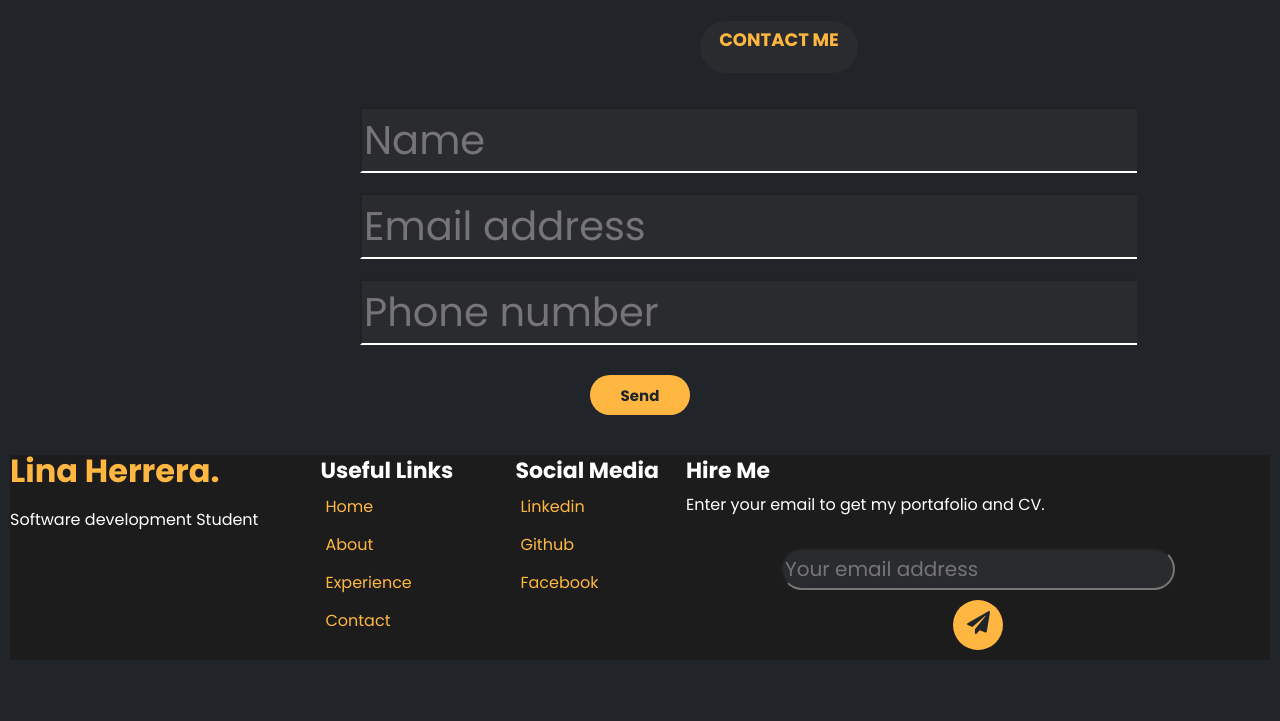
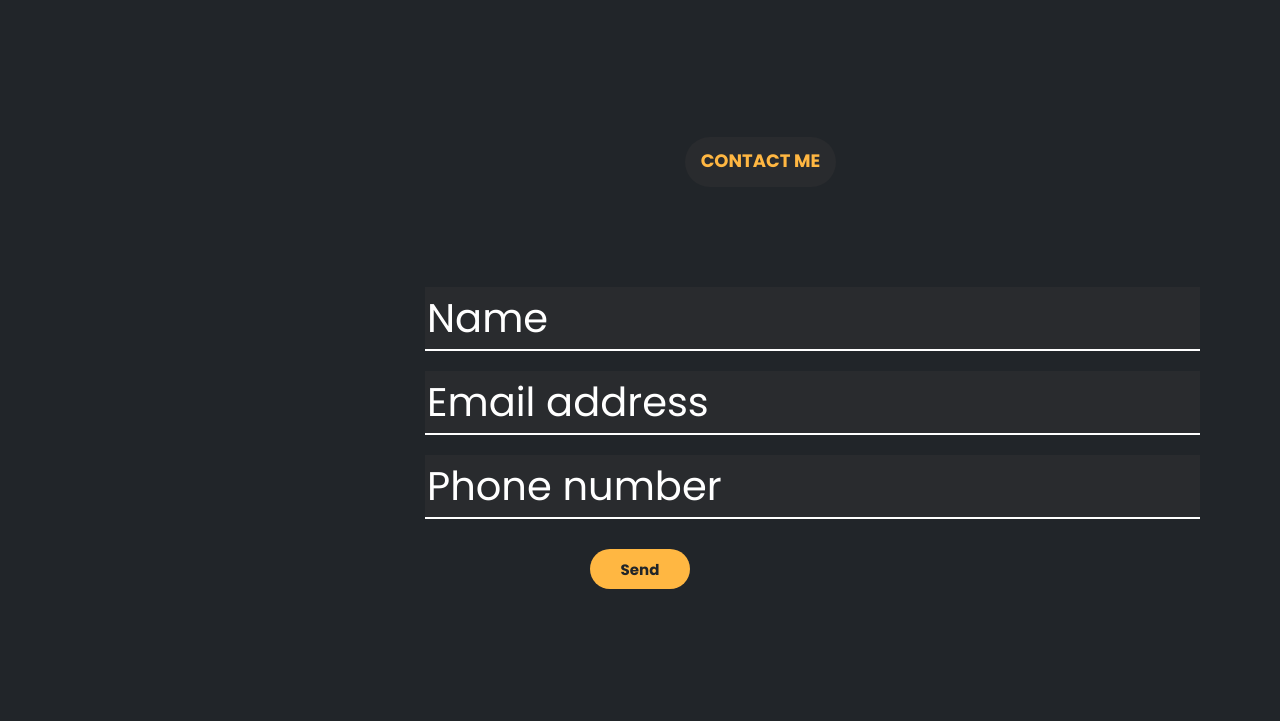
Before and after one commit to lherrer5/MyCV, a plain HTML site: page contact.html in a window 1280 px wide. Shown: the part 79-800 px from the top of the page. Drawn offline with Linux system fonts and the light colour scheme.

Commit message:
mi web parcial

```diff
--- a/contact.html
+++ b/contact.html
@@ -1,27 +1,30 @@
 <!DOCTYPE html>
 <html lang="en">
-
   <head>
-    <meta charset="UTF-8">
-    <meta http-equiv="X-UA-Compatible" content="IE=edge">
-    <meta name="viewport" content="width=device-width, initial-scale=1.0">
-    <link rel="preconnect" href="https://fonts.googleapis.com">
-    <link rel="preconnect" href="https://fonts.gstatic.com" crossorigin>
-    <link href="https://fonts.googleapis.com/css2?family=Poppins:ital,wght@0,400;0,600;0,700;1,400&display=swap"
-        rel="stylesheet">
+    <meta charset="UTF-8" />
+    <meta http-equiv="X-UA-Compatible" content="IE=edge" />
+    <meta name="viewport" content="width=device-width, initial-scale=1.0" />
+    <link rel="preconnect" href="https://fonts.googleapis.com" />
+    <link rel="preconnect" href="https://fonts.gstatic.com" crossorigin />
+    <link
+      href="https://fonts.googleapis.com/css2?family=Poppins:ital,wght@0,400;0,600;0,700;1,400&display=swap"
+      rel="stylesheet"
+    />
     <link
       href="https://fonts.googleapis.com/css2?family=Inter:wght@400;500;600&family=Poppins:ital,wght@0,400;0,600;0,700;1,400&display=swap"
-        rel="stylesheet">
+      rel="stylesheet"
+    />
     <link
       href="https://fonts.googleapis.com/css2?family=Inter:wght@400;500;600&family=Poppins:ital,wght@0,400;0,600;0,700;1,400&family=Work+Sans:wght@200;300;400;500&display=swap"
-        rel="stylesheet">
-    <link rel="stylesheet" href="./css/styles.css">
+      rel="stylesheet"
+    />
+    <link rel="stylesheet" href="./css/styles.css" />
     <title>My CV Lina M Herrera</title>
   </head>
 
   <body>
     <header>
-        <img src="./img/logo.png">
+      <img src="./img/logo.png" />
       <nav>
         <ul class="listaHeader">
           <li><a href="./index.html">Home</a></li>
@@ -32,25 +35,39 @@
       </nav>
       <button>Hire me</button>
     </header>
-    <main>
-        <h4 class="titleExpe">CONTACT ME</h4>
-        <br>
-        <br>
-        <br>
-        <br>
+    <main class="mainCont">
+      <h3 class="titleExpe">CONTACT ME</h3>
       <span>
         <ul>
-                <form class="datosContact" action="/enviar-name"><input class=Inputcon class="form" type="text" placeholder="Name">
+          <form class="datosContact" action="/enviar-name">
+            <input
+              class="Inputcon"
+              class="form"
+              type="text"
+              placeholder="Name"
+            />
           </form>
-                <br>
-                <form class="datosContact" action="/enviar-email"><input class=Inputcon class="form" type="text"
-                        placeholder="Email address"></form>
-                        <br>
-                <form class="datosContact" action="/enviar-phone"><input class=Inputcon class="form" type="text"
-                        placeholder="Phone number"></form>
+          <br />
+          <form class="datosContact" action="/enviar-email">
+            <input
+              class="Inputcon"
+              class="form"
+              type="text"
+              placeholder="Email address"
+            />
+          </form>
+          <br />
+          <form class="datosContact" action="/enviar-phone">
+            <input
+              class="Inputcon"
+              class="form"
+              type="text"
+              placeholder="Phone number"
+            />
+          </form>
         </ul>
       </span>
-        <br>
+      <br />
       <button>Send</button>
     </main>
     <footer>
@@ -70,23 +87,41 @@
       <div>
         <span Class="TitulosAbajo"> Social Media</span>
         <ul>
-                <li class="enBloque"><a
+          <li class="enBloque">
+            <a
               href="https://www.linkedin.com/public-profile/settings?lipi=urn%3Ali%3Apage%3Ad_flagship3_profile_self_edit_contact-info%3BsmC1IgNaTWeO3tIfkH%2B%2FeQ%3D%3D"
-                        target="_blank">Linkedin</a></li>
-                <li class="enBloque"><a href="https://github.com/lherrer5" target="_blank">Github</a></li>
-                <li class="enBloque"><a href="https://www.facebook.com/linamaria.h.o/" target="_blank">Facebook</a></li>
+              target="_blank"
+              >Linkedin</a
+            >
+          </li>
+          <li class="enBloque">
+            <a href="https://github.com/lherrer5" target="_blank">Github</a>
+          </li>
+          <li class="enBloque">
+            <a href="https://www.facebook.com/linamaria.h.o/" target="_blank"
+              >Facebook</a
+            >
+          </li>
         </ul>
       </div>
       <div>
         <span class="tituloHire"> Hire Me </span>
-            <span class="enBloque">Enter your email to get my portafolio and CV.</span>
-            <br>
+        <span class="enBloque"
+          >Enter your email to get my portafolio and CV.</span
+        >
+        <br />
         <form action="/enviar-cv">
-                <input class="form" type="text" placeholder="Your email address">
+          <input
+            id="inputFoot"
+            class="form"
+            type="text"
+            placeholder="Your email address"
+          />
+          <button id="buttonFoot" class="send" type="submit">
+            <img src="./img/Vector.svg" />
+          </button>
         </form>
-            <button class="send" type="submit"><img src="./img/Vector.svg"></button>
       </div>
     </footer>
   </body>
-
 </html>
--- a/css/styles.css
+++ b/css/styles.css
@@ -3,12 +3,12 @@
   margin: 0px;
 }
 
-header{
+header {
   display: flex;
   justify-content: space-between;
 }
 
-.listaHeader{
+.listaHeader {
   display: flex;
   font-size: 22px;
 }
@@ -16,7 +16,7 @@ header{
 body {
   padding: 10px;
   background-color: #212529;
-  font-family: 'Poppins';
+  font-family: "Poppins";
   color: white;
   justify-content: center;
 }
@@ -36,8 +36,9 @@ a:visited {
   color: white;
 }
 
-a:hover, a:link {
-  color: #FFB742;
+a:hover,
+a:link {
+  color: #ffb742;
 }
 
 body button {
@@ -48,14 +49,14 @@ body button {
   width: 100px;
   height: 40px;
   padding: 5px;
-  background-color: #ffB742;
-  font-family: 'Poppins';
+  background-color: #ffb742;
+  font-family: "Poppins";
   font-size: 15px;
   color: #212529;
 }
 
 .cajaMediana {
-  background-color: #292b2E;
+  background-color: #292b2e;
   text-align: center;
   height: 90px;
   width: 1000px;
@@ -63,12 +64,13 @@ body button {
 }
 
 main {
-  font-family: 'Inter';
+  font-family: "Inter";
   text-align: center;
   margin: 30px 10px;
 }
 
-h1, h2 {
+h1,
+h2 {
   margin: 20px;
 }
 
@@ -79,11 +81,11 @@ h1, h2 {
   top: nullpx;
   margin: 20px;
   border-radius: 50%;
-  left: calc(50% - 166px/2);
-  top: calc(50% - 160px/2 - 0.36px);
+  left: calc(50% - 166px / 2);
+  top: calc(50% - 160px / 2 - 0.36px);
 }
 
-.imaLogo{
+.imaLogo {
   background-color: white;
   border-radius: 50%;
   float: left;
@@ -91,53 +93,53 @@ h1, h2 {
   width: 60px;
 }
 
-.anos{
-  color:#FFB742;
+.anos {
+  color: #ffb742;
   padding-left: 170px;
   font-size: 27px;
   text-align: center;
   display: flex;
-  font-family: 'Poppins';
+  font-family: "Poppins";
   font-weight: bold;
   vertical-align: middle;
 }
 
-section{
+section {
   display: flex;
   justify-content: space-between;
   margin: 120px;
 }
 
-h2{
+h2 {
   font-size: 32px;
 }
 
-#miNombreAmarillo{
-  color:#FFB742;
+#miNombreAmarillo {
+  color: #ffb742;
 }
 
-h1{
+h1 {
   font-size: 36px;
 }
 
 footer {
   display: flex;
-  background-color: #1C1C1C;
+  background-color: #1c1c1c;
   text-align: center;
   justify-content: space-between;
 }
 
-footer div ul{
+footer div ul {
   flex-direction: column;
 }
 
-footer li{
+footer li {
   margin: 2px;
 }
 
-.enBloque{
+.enBloque {
   display: flex;
-  font-family: 'Poppins';
+  font-family: "Poppins";
   font-style: normal;
   font-weight: 500;
   font-size: 16px;
@@ -146,10 +148,10 @@ footer li{
   margin-left: 0%;
 }
 
-#miNombreAmarilloAbajo{
-  color:#FFB742;
+#miNombreAmarilloAbajo {
+  color: #ffb742;
   display: flex;
-  font-family: 'Poppins';
+  font-family: "Poppins";
   font-style: normal;
   font-weight: bold;
   font-size: 32px;
@@ -157,8 +159,8 @@ footer li{
   padding-bottom: 20px;
 }
 
-.TitulosAbajo{
-  font-family: 'Poppins';
+.TitulosAbajo {
+  font-family: "Poppins";
   font-style: normal;
   font-weight: 700;
   font-size: 22px;
@@ -166,8 +168,8 @@ footer li{
   padding-left: 35px;
 }
 
-.tituloHire{
-  font-family: 'Poppins';
+.tituloHire {
+  font-family: "Poppins";
   font-style: normal;
   font-weight: 700;
   font-size: 22px;
@@ -176,34 +178,34 @@ footer li{
   margin-right: 100px;
 }
 
-.form{
+.form {
   border-radius: 30px;
   border: opx;
-font-family: 'Poppins';
+  font-family: "Poppins";
   font-weight: 500;
   font-size: 20px;
   line-height: 36px;
-background-color: #292b2E;
+  background-color: #292b2e;
   border-color: none;
 }
 
-.send{
+.send {
   height: 50px;
   width: 50px;
   border-radius: 48px;
-  background-color: #ffB742;
+  background-color: #ffb742;
   flex-direction: row;
 }
 
-.mainAbout{
+.mainAbout {
   display: flex;
-  font-family: 'Inter';
+  font-family: "Inter";
   text-align: left;
   margin: 80px 30px;
   justify-content: space-between;
 }
 
-.sectionAbout{
+.sectionAbout {
   display: block;
   height: 140px;
   width: 1500px;
@@ -211,8 +213,8 @@ border-color: none;
   justify-content: space-between;
 }
 
-p{
-  font-family: 'Poppins';
+p {
+  font-family: "Poppins";
   text-align: justify;
   font-style: normal;
   font-weight: 500;
@@ -228,17 +230,16 @@ p{
   margin: 0px 100px;
 }
 
-
-.titleAbout{
+.titleAbout {
   border-radius: 30px;
   display: flex;
   align-items: center;
   justify-content: center;
-color: #FFB742;
-font-family: 'Poppins';
+  color: #ffb742;
+  font-family: "Poppins";
   font-style: bold;
   font-size: 18px;
-background-color: #292b2E;
+  background-color: #292b2e;
   padding: 6px 25px;
   gap: 10px;
   position: absolute;
@@ -248,27 +249,25 @@ left: 540px;
   top: 100px;
 }
 
-.titleExpe{
-border-radius: 30px;
-color: #FFB742;
-font-family: 'Poppins';
+.titleExpe {
+  border-radius: 50px;
+  color: #ffb742;
+  font-family: "Poppins";
   font-style: bold;
   font-size: 18px;
-background-color: #292b2E;
-padding: 5px 5px;
-gap: 10px;
-position: absolute;
-width: 148px;
-height: 42px;
-left: 700px;
-top: 100px;
-justify-content: space-between;
+  background-color: #292b2e;
+  padding: 10px 5px;
+  width: 141px;
+  height: 30px;
+  margin-left: 535px;
+  margin-bottom: 100px;
+  align-items: center;
 }
 
-.divExpe{
+.divExpe {
   background-color: white;
   color: black;
-  font-family: 'Poppins';
+  font-family: "Poppins";
   font-style: normal;
   font-weight: 500;
   font-size: 16px;
@@ -277,25 +276,36 @@ justify-content: space-between;
   margin-right: 10%;
 }
 
-.datosContact{
+.datosContact {
   display: flex;
 }
 
-.Inputcon{
+.Inputcon {
   border-right: 0px;
   border-bottom-color: white;
-  background-color: #292b2E;
+  background-color: #292b2e;
   color: white;
   text-align: left;
-  font-family: 'Poppins';
+  font-family: "Poppins";
   font-style: bold;
   font-size: 40px;
   line-height: 36px;
   margin-left: 25%;
   margin-right: 25%;
+  border-left-style: none;
+  border-top-style: none;
 }
 
-#inputFoot{
+input::placeholder{
+color: white;
+}
+
+footer input::placeholder{
+  color: white;
+  padding-left: 50px;
+  }
+
+#inputFoot {
   padding: 0%;
   margin: 0%;
   border: 0px;
@@ -303,7 +313,12 @@ justify-content: space-between;
   height: 60px;
 }
 
-#buttonFoot{
+#buttonFoot {
   padding: 0%;
   margin-right: 120px;
 }
+
+.mainCont {
+  padding: 80px;
+  margin: 60px;
+}
```
Also changed, not shown: about.html (+3 -3 lines), experience.html (+4 -2 lines). Lines whose indentation alone changed are shown as unchanged.
